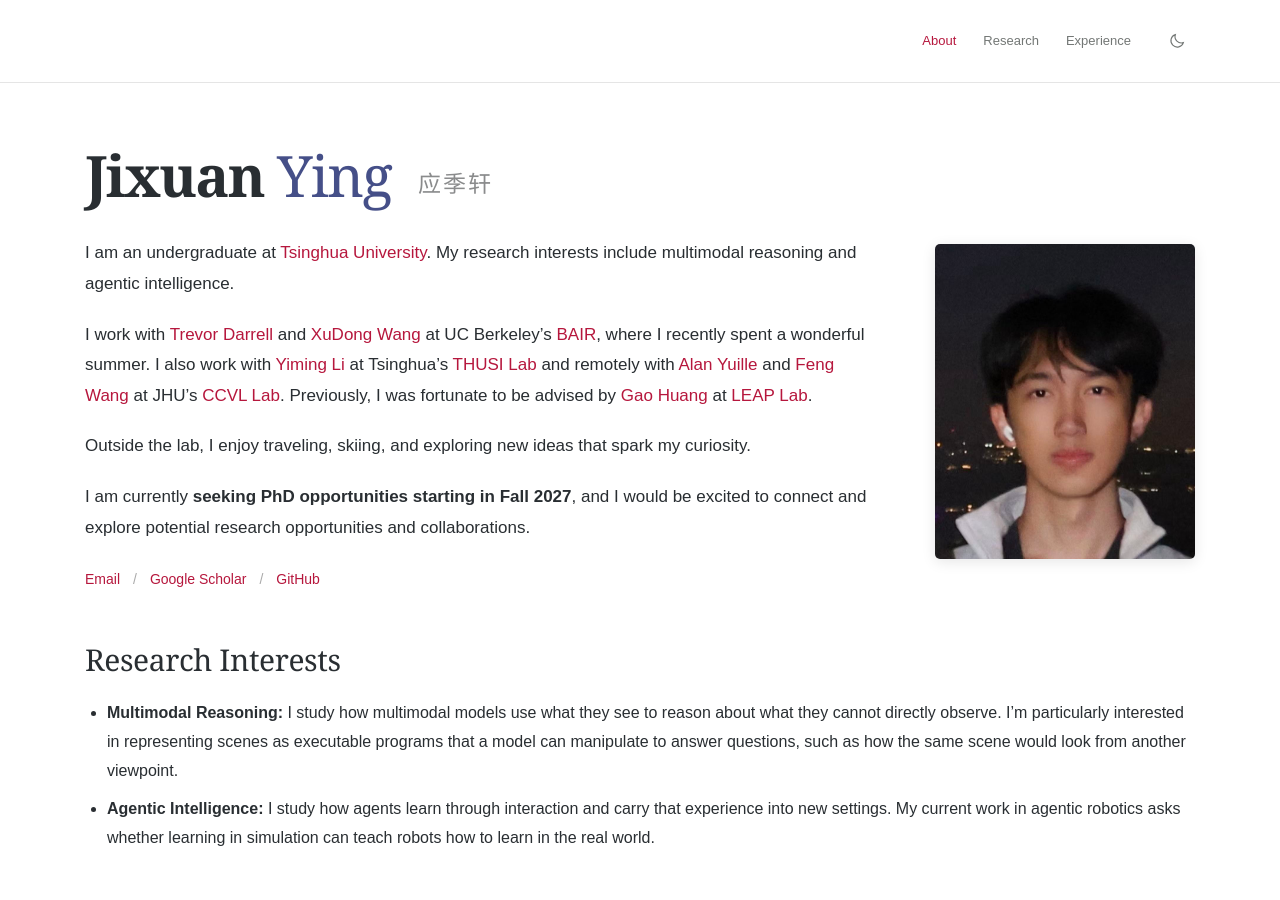
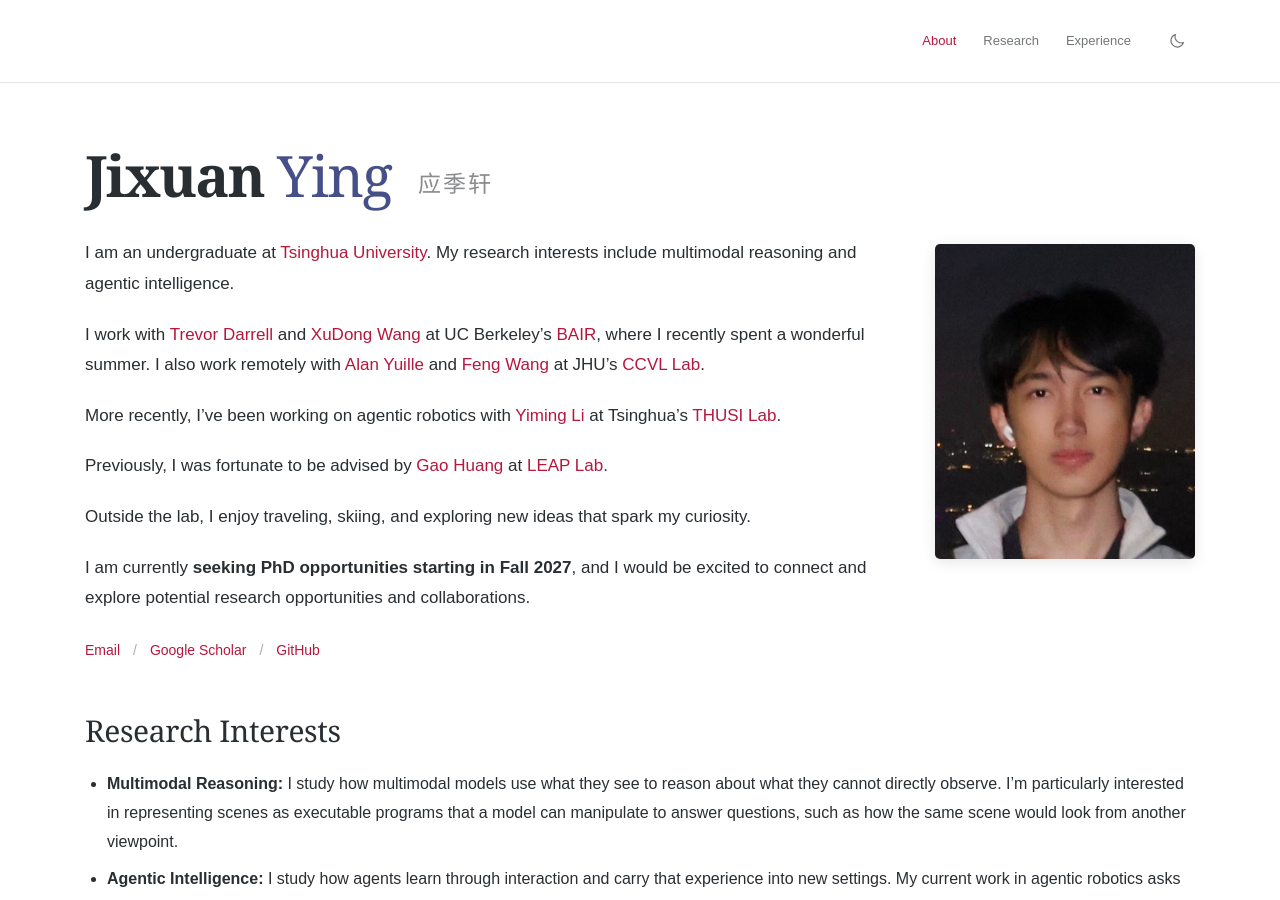
Before and after one commit to Hpesojyjx/Hpesojyjx.github.io, a Jekyll site: the page built from _pages/about.html, in a window 1280 px wide and 900 px high. Built offline with Jekyll 4.4.1, drawn with Linux system fonts in a browser that asks for light colours.

Commit message:
Reorder research collaborations and highlight current robotics work

```diff
--- a/_pages/about.html
+++ b/_pages/about.html
@@ -15,7 +15,9 @@ redirect_from:
 <h1 id="name"><strong>Jixuan</strong> <span class="surname">Ying</span> <span class="chinese-name" lang="zh-Hans">应季轩</span></h1>
 <div class="intro-layout"><div class="bio">
 <p>I am an undergraduate at <a href="https://www.tsinghua.edu.cn/en/">Tsinghua University</a>. My research interests include multimodal reasoning and agentic intelligence.</p>
-<p>I work with <a href="https://people.eecs.berkeley.edu/~trevor/">Trevor Darrell</a> and <a href="https://people.eecs.berkeley.edu/~xdwang/">XuDong Wang</a> at UC Berkeley’s <a href="https://bair.berkeley.edu/">BAIR</a>, where I recently spent a wonderful summer. I also work with <a href="https://yimingli-page.github.io/">Yiming Li</a> at Tsinghua’s <a href="https://github.com/THUSI-Lab">THUSI Lab</a> and remotely with <a href="https://www.cs.jhu.edu/~ayuille1/">Alan Yuille</a> and <a href="https://wangf3014.github.io/home/">Feng Wang</a> at JHU’s <a href="https://ccvl.jhu.edu/">CCVL Lab</a>. Previously, I was fortunate to be advised by <a href="https://www.gaohuang.net/">Gao Huang</a> at <a href="https://www.leaplab.ai/">LEAP Lab</a>.</p>
+<p>I work with <a href="https://people.eecs.berkeley.edu/~trevor/">Trevor Darrell</a> and <a href="https://people.eecs.berkeley.edu/~xdwang/">XuDong Wang</a> at UC Berkeley’s <a href="https://bair.berkeley.edu/">BAIR</a>, where I recently spent a wonderful summer. I also work remotely with <a href="https://www.cs.jhu.edu/~ayuille1/">Alan Yuille</a> and <a href="https://wangf3014.github.io/home/">Feng Wang</a> at JHU’s <a href="https://ccvl.jhu.edu/">CCVL Lab</a>.</p>
+<p>More recently, I’ve been working on agentic robotics with <a href="https://yimingli-page.github.io/">Yiming Li</a> at Tsinghua’s <a href="https://github.com/THUSI-Lab">THUSI Lab</a>.</p>
+<p>Previously, I was fortunate to be advised by <a href="https://www.gaohuang.net/">Gao Huang</a> at <a href="https://www.leaplab.ai/">LEAP Lab</a>.</p>
 <p>Outside the lab, I enjoy traveling, skiing, and exploring new ideas that spark my curiosity.</p>
 <p class="phd-note">I am currently <strong>seeking PhD opportunities starting in Fall 2027</strong>, and I would be excited to connect and explore potential research opportunities and collaborations.</p>
 <div class="intro-links"><a href="mailto:yingjx23@mails.tsinghua.edu.cn">Email</a><span>/</span><a href="https://scholar.google.com/citations?user=wxPubfMAAAAJ&amp;hl=en" target="_blank" rel="noopener noreferrer">Google Scholar</a><span>/</span><a href="https://github.com/Hpesojyjx" target="_blank" rel="noopener noreferrer">GitHub</a></div>
```
